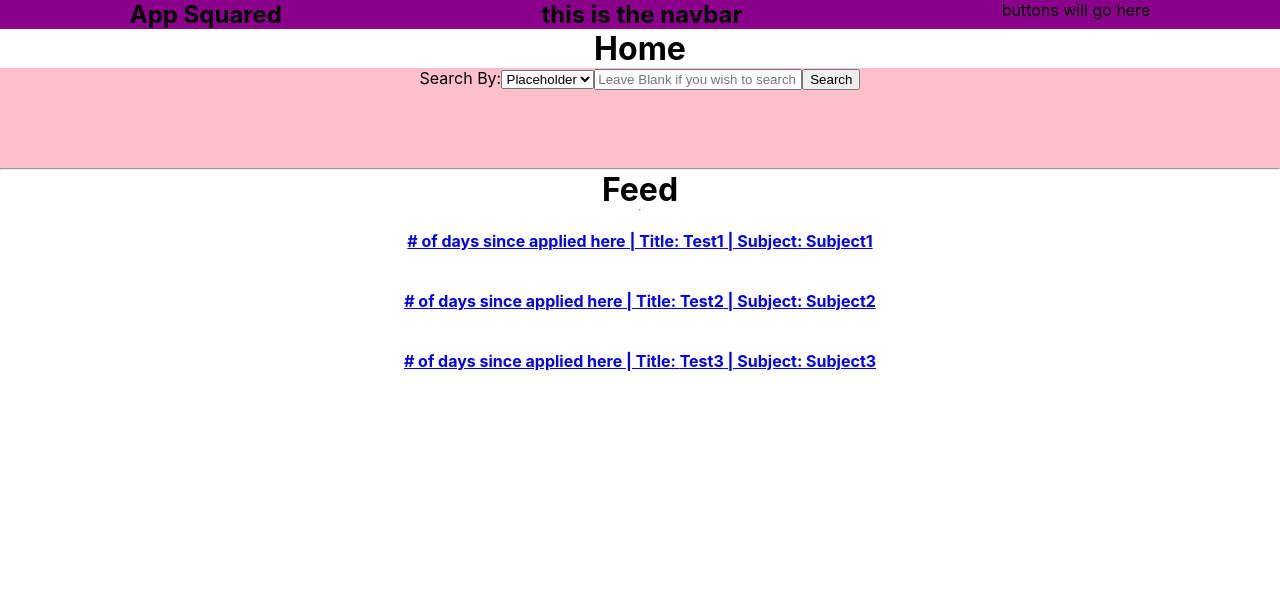
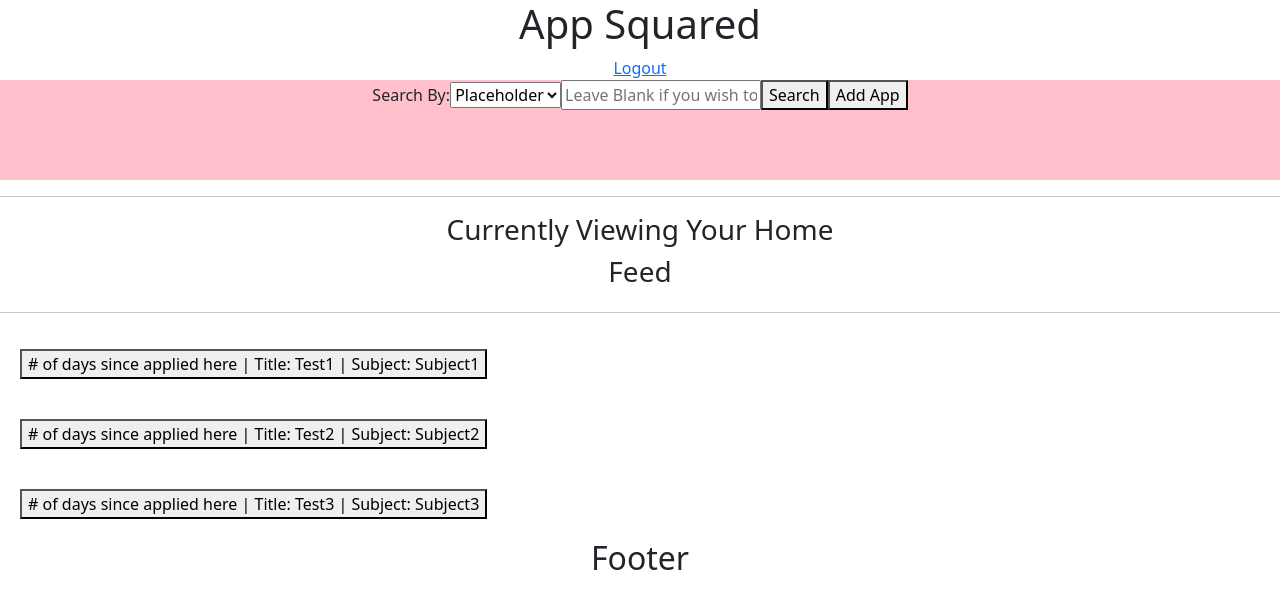
Before and after one commit to AppSquared/AppSquared-Front, a React (Create React App) app: page /login in a window 1280 px wide. Both pictures are taken after typing "Sample", "Sample123" into the empty fields and a click on the button "Log In". Shown: the top 608 px of the page. Built offline with nearby package versions, Linux system fonts and the light colour scheme.

Commit message:
Add Dependencies Bootstrap. Refactor app.js. Add create app. Add Modal. Turn app link card into button that populates edit modal.

```diff
--- a/package.json
+++ b/package.json
@@ -6,8 +6,11 @@
     "@testing-library/jest-dom": "^5.16.5",
     "@testing-library/react": "^13.4.0",
     "@testing-library/user-event": "^13.5.0",
+    "bootstrap": "^5.2.2",
     "react": "^18.2.0",
+    "react-bootstrap": "^2.6.0",
     "react-dom": "^18.2.0",
+    "react-modal": "^3.16.1",
     "react-router-dom": "^6.4.3",
     "react-scripts": "5.0.1",
     "web-vitals": "^2.1.4"
--- a/src/App.js
+++ b/src/App.js
@@ -1,13 +1,14 @@
 import './App.css';
-import Navbar from './components/static-header/Navbar';
-import Header from './components/static-header/Header';
+import Navbar from './components/static-components/Navbar';
 import Login from './components/login/login-signup/Login';
 import Signup from './components/login/login-signup/Signup';
 import Home from './components/home-components/Home';
+import FooterBar from './components/static-components/Footer';
 
 import { Routes, Route } from 'react-router-dom';
 import { useState, useEffect } from 'react';
 import { useNavigate } from 'react-router-dom';
+
 
 function App() {
 	const [loggedIn, setIsLoggedIn] = useState(false);
@@ -21,25 +22,16 @@ function App() {
 
 	return (
 		<div className='App'>
-			<nav>
-				<Header setIsLoggedIn={setIsLoggedIn} loggedIn={loggedIn} />
-				<Navbar />
-			</nav>
-
-			<main>
+			<Navbar setIsLoggedIn={setIsLoggedIn} loggedIn={loggedIn} />
 			<Routes>
 				<Route path='/' element={<Home loggedIn={loggedIn} />} />
-
 				<Route
 					path='/login'
-						element={
-							<Login setIsLoggedIn={setIsLoggedIn} loggedIn={loggedIn} />
-						}
+					element={<Login setIsLoggedIn={setIsLoggedIn} loggedIn={loggedIn} />}
 				/>
-
 				<Route path='/signup' element={<Signup />} />
 			</Routes>
-			</main>
+			<FooterBar />
 		</div>
 	);
 }
--- a/src/components/home-components/Home.js
+++ b/src/components/home-components/Home.js
@@ -5,9 +5,10 @@ import SearchApps from './SearchApps';
 function Home({loggedIn}) {
   return (
     <div>
-      <h1>Home</h1>
       <SearchApps />
       <hr></hr>
+
+      <h3>Currently Viewing Your Home</h3>
 
       <Feed />
     </div>
--- a/src/components/home-components/SearchApps.js
+++ b/src/components/home-components/SearchApps.js
@@ -1,13 +1,26 @@
-import React from 'react';
-import {useState} from 'react';
-import apps from '../seed'
+import React, {useState} from 'react';
+import Button from 'react-bootstrap/Button';
+import Modal from 'react-bootstrap/Modal';
+import 'bootstrap/dist/css/bootstrap.min.css';
+import { FormGroup } from 'react-bootstrap';
+
+/*
+[] -REFATOR MODAL - maybe make it separate component?
+[] - Get request that allows you to search based on options put in drop down and text field
+[] - Post request for adding app
+*/
 
 function SearchApps() {
-  // const [apps, updateApps] = useState([]);
+
+  const [show, setShow] = useState(false);
+
+  const handleClose = () => setShow(false);
+  const handleShow = () => setShow(true);
+
 
   return (
 		<div id='search-main-div'>
-      <form>
+			<form onSubmit={(event) => event.preventDefault()}>
 				<label>Search By:</label>
 				<select>
 					<option>Placeholder</option>
@@ -15,9 +28,71 @@ function SearchApps() {
 					<option>Option 2</option>
 					<option>Option 3</option>
 				</select>
-        <input id="search-by-select" type='text' placeholder='Leave Blank if you wish to search your specified field for ALL options'/>
+				<input
+					id='search-by-select'
+					type='text'
+					placeholder='Leave Blank if you wish to search your specified field for ALL options'
+				/>
 				<button type='submit'>Search</button>
+				<button type='submit' onClick={handleShow}>
+					Add App
+				</button>
 			</form>
+
+			<Modal show={show} onHide={handleClose}>
+				<Modal.Header closeButton>
+					<Modal.Title>Create Application</Modal.Title>
+				</Modal.Header>
+				<Modal.Body>
+					<form>
+						<FormGroup>
+							<label>Position</label>
+							<input placeholder='Position'></input>
+						</FormGroup>
+
+						<FormGroup>
+							<label>Company</label>
+							<input placeholder='Company'></input>
+						</FormGroup>
+
+						<FormGroup>
+							<label>Link</label>
+							<input placeholder='Application Link'></input>
+						</FormGroup>
+
+						<FormGroup>
+							<label>Additional Info</label>
+							<input placeholder='Additional Info'></input>
+						</FormGroup>
+
+						<FormGroup>
+							<label>Point Of Contact:</label>
+							<br />
+							<label>Name</label>
+							<input placeholder='Name'></input>
+						</FormGroup>
+
+						<FormGroup>
+							<label>Number</label>
+							<input placeholder='Number'></input>
+						</FormGroup>
+
+						<FormGroup>
+							<label>Email</label>
+							<input placeholder='Email'></input>
+						</FormGroup>
+					</form>
+				</Modal.Body>
+
+				<Modal.Footer>
+					<Button variant='secondary' onClick={handleClose}>
+						Close
+					</Button>
+					<Button variant='primary' onClick={handleClose}>
+						Create App
+					</Button>
+				</Modal.Footer>
+			</Modal>
 		</div>
 	);
 }
--- a/src/components/home-components/feed components/Feed.js
+++ b/src/components/home-components/feed components/Feed.js
@@ -20,7 +20,7 @@ function Feed() {
   ];
   return (
     <div id='feed-main-div'>
-      <h1>Feed</h1>
+      <h3>Feed</h3>
         <hr/>
     {apps.map((app)=>{
       return <FeedItem key={app.title} title={app.title} subject={app.subject}/>
--- a/src/components/home-components/feed components/FeedItem.js
+++ b/src/components/home-components/feed components/FeedItem.js
@@ -1,15 +1,44 @@
 import React from 'react';
 import { Link } from 'react-router-dom';
-// THIS WILL REPRESENT EACH 'APP CARD'
+import Modal from 'react-bootstrap/Modal';
+
+
+/* NEED TO
+-ADD ALL APPLICATION FIELDS
+-MAKE MODAL IMPORT INFORMATION FROM THE APP
+-SAVE FUNCTIONALITY
+*/
 
 function FeedItem({title, subject}) {
+	  const [isOpen, setIsOpen] = React.useState(false);
+
+		const showModal = () => {
+			setIsOpen(true);
+		};
+
+		const hideModal = () => {
+			setIsOpen(false);
+		};
+
   return (
 		<div id='feed-item-div'>
-			<Link to='application/:id'>
-				<h4>
-					# of days since applied here | Title: {title} | Subject: {subject}
-				</h4>
-			</Link>
+				<button onClick={showModal}># of days since applied here | Title: {title} | Subject: {subject}
+				</button>
+
+				<Modal show={isOpen} onHide={hideModal}>
+					<Modal.Header>
+						<Modal.Title>Edit Application</Modal.Title>
+					</Modal.Header>
+					<Modal.Body>
+						<input value={title}></input>
+						<input value={subject}></input>
+						</Modal.Body>
+					<Modal.Footer>
+						<button onClick={hideModal}>Cancel</button>
+						<button>Save</button>
+					</Modal.Footer>
+				</Modal>
+
 		</div>
 	);
 }
--- a/src/components/login/login-signup/Login.js
+++ b/src/components/login/login-signup/Login.js
@@ -1,4 +1,4 @@
-import React, {useState, useEffect} from 'react';
+import React from 'react';
 import { useNavigate } from 'react-router-dom';
 
 
--- /dev/null
+++ b/src/components/static-components/Footer.js
@@ -0,0 +1,11 @@
+import React from 'react';
+
+function FooterBar(props) {
+  return (
+    <div>
+      <h2>Footer</h2>
+    </div>
+  );
+}
+
+export default FooterBar;
--- /dev/null
+++ b/src/components/static-components/Navbar.js
@@ -0,0 +1,26 @@
+import React, {useEffect} from 'react';
+import {Link} from 'react-router-dom'
+
+
+function Navbar({setIsLoggedIn, loggedIn}) {
+  // LOGIN / LOGOUT BUTTON
+  // TOGGLES DEPENDING ON WHETHER USER IS LOGGED IN
+
+
+  return (
+		<>
+      <h1>App Squared</h1>
+
+      {/* buttons */}
+			<div>
+				{!loggedIn ? (
+					<Link to='/'>Login</Link>
+				) : (
+					<Link to='/login'>Logout</Link>
+				)}
+			</div>
+		</>
+	);
+}
+
+export default Navbar;
--- a/src/components/static-header/Header.js
+++ /dev/null
@@ -1,11 +0,0 @@
-import React from 'react';
-
-function Header(props) {
-  return (
-    <div>
-      <h1>App Squared</h1>
-    </div>
-  );
-}
-
-export default Header;
--- a/src/components/static-header/Navbar.js
+++ /dev/null
@@ -1,17 +0,0 @@
-import React, {useEffect} from 'react';
-import {Link} from 'react-router-dom'
-
-function Navbar({setIsLoggedIn, loggedIn}) {
-
-  // LOGIN / LOGOUT BUTTON
-  // TOGGLES DEPENDING ON WHETHER USER IS LOGGED IN
-
-  return (
-    <>
-      <h2>this is the navbar</h2>
-      <p>buttons will go here</p>
-    </>
-  );
-}
-
-export default Navbar;
```
Also changed, not shown: 1 other file (tests, documents, lock files or other folders). Lines whose indentation alone changed are shown as unchanged.
